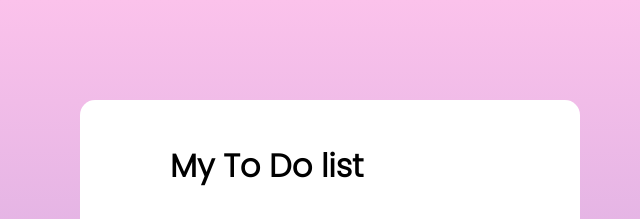
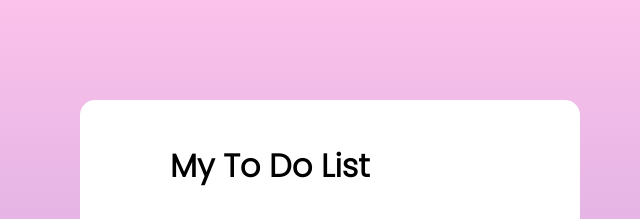
Before and after one commit to betty791118/todo_list, a plain HTML site: page index.html in a window 1280 px wide. Shown: the top 219 px of the page, 310-950 px from the left. Drawn offline with Linux system fonts and the light colour scheme.

Commit message:
Add files via upload

```diff
--- a/index.html
+++ b/index.html
@@ -14,7 +14,7 @@
 <body>
     <div class="container">
         <div class="inner-wrapper">
-            <h3 class="todolist-title">My To Do list</h3>
+            <h3 class="todolist-title">My To Do List</h3>
             <form class="input-wrapper" id="input-wrapper">
                 <input type="text" id="input">
                 <button id="add-button">Add</button>
```
